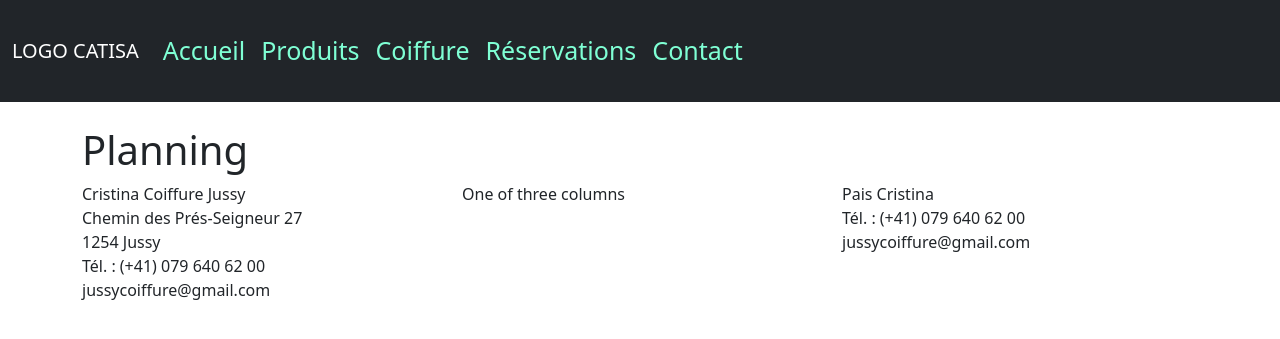
After one commit to nikola-44/projet_mandat, a Django app: page /reservations/ in a window 1280 px wide. The commit adds this page. Shown: the top 339 px of the page. Run offline with Django 3.2, Linux system fonts and the light colour scheme.

Commit message:
ajout page reservations

```diff
--- a/icc/icc/urls.py
+++ b/icc/icc/urls.py
@@ -24,6 +24,7 @@ urlpatterns = [
     path('', views.accueil, name='accueil'),
     path('coiffure/', views.coiffure, name='coiffure'),
     path('produits/', views.produits, name='produits'),
+    path('reservations/', include('reservations.urls')),
     path('', views.acces),
     path('compte/', include('compte.urls')),
 ]
--- /dev/null
+++ b/icc/reservations/templates/reservations/planning.html
@@ -0,0 +1,5 @@
+{% extends 'base.html' %}
+
+{% block content %}
+<h1>Planning</h1>
+{% endblock %}
--- a/icc/reservations/urls.py
+++ b/icc/reservations/urls.py
@@ -1,5 +1,9 @@
 from django.urls import path
 from . import views
+
+appname = 'reservations'
+
+
 urlpatterns = [
-    path('', views.accueil, ),
+    path('', views.planning, name='planning'),
 ]
--- a/icc/reservations/views.py
+++ b/icc/reservations/views.py
@@ -3,5 +3,5 @@ from django.http import HttpResponse
 # Create your views here.
 
 
-def reservation(request):
-    return HttpResponse('reservations')
+def planning(request):
+    return render(request, 'reservations/planning.html')
--- a/icc/templates/base.html
+++ b/icc/templates/base.html
@@ -32,6 +32,9 @@
         </li>
         <li class="nav-item">
           <a class="nav-link" style="color: #7FFFD4; font-size: 25px;" href="{% url 'coiffure' %}">Coiffure</a>
+        </li>
+        <li class="nav-item">
+          <a class="nav-link" style="color: #7FFFD4; font-size: 25px;" href="{% url 'planning' %}">Réservations</a>
         </li>
         <li class="nav-item">
           <a class="nav-link" style="color: #7FFFD4; font-size: 25px;" href="{% url 'contact' %}">Contact</a>
```
